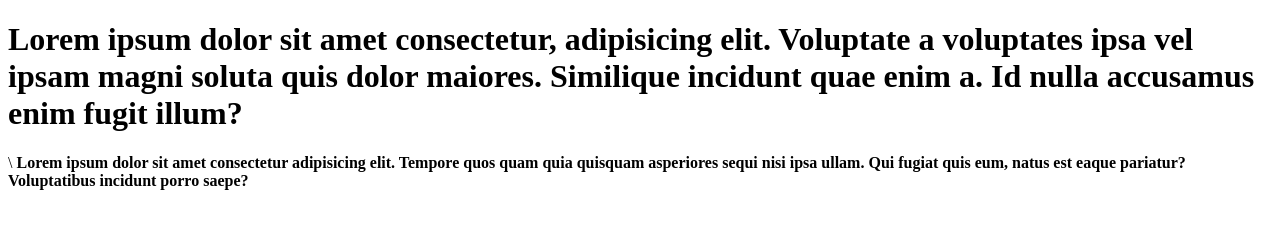
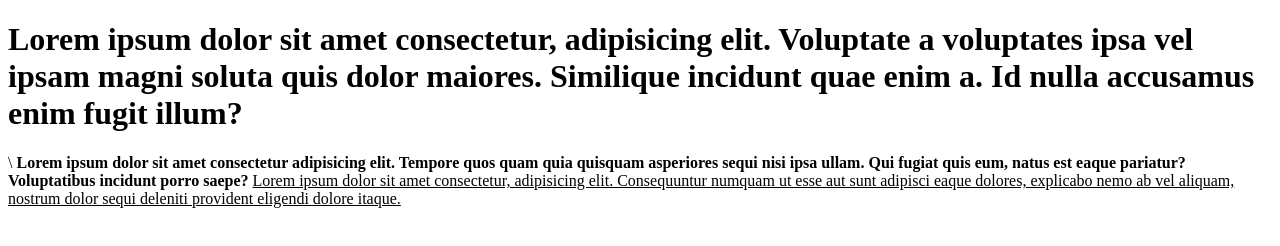
Before and after one commit to muhammad-rashid-code/youtube-git, a plain HTML site: page index.html in a window 1280 px wide. Drawn offline with Linux system fonts and the light colour scheme.

Commit message:
commit-tree

```diff
--- a/index.html
+++ b/index.html
@@ -12,6 +12,7 @@
 <body>
 <h1>Lorem ipsum dolor sit amet consectetur, adipisicing elit. Voluptate a voluptates ipsa vel ipsam magni soluta quis dolor maiores. Similique incidunt quae enim a. Id nulla accusamus enim fugit illum?</h1>\
 <b>Lorem ipsum dolor sit amet consectetur adipisicing elit. Tempore quos quam quia quisquam asperiores sequi nisi ipsa ullam. Qui fugiat quis eum, natus est eaque pariatur? Voluptatibus incidunt porro saepe?</b>
+<u>Lorem ipsum dolor sit amet consectetur, adipisicing elit. Consequuntur numquam ut esse aut sunt adipisci eaque dolores, explicabo nemo ab vel aliquam, nostrum dolor sequi deleniti provident eligendi dolore itaque.</u>
 </body>
 
 </html>
```
